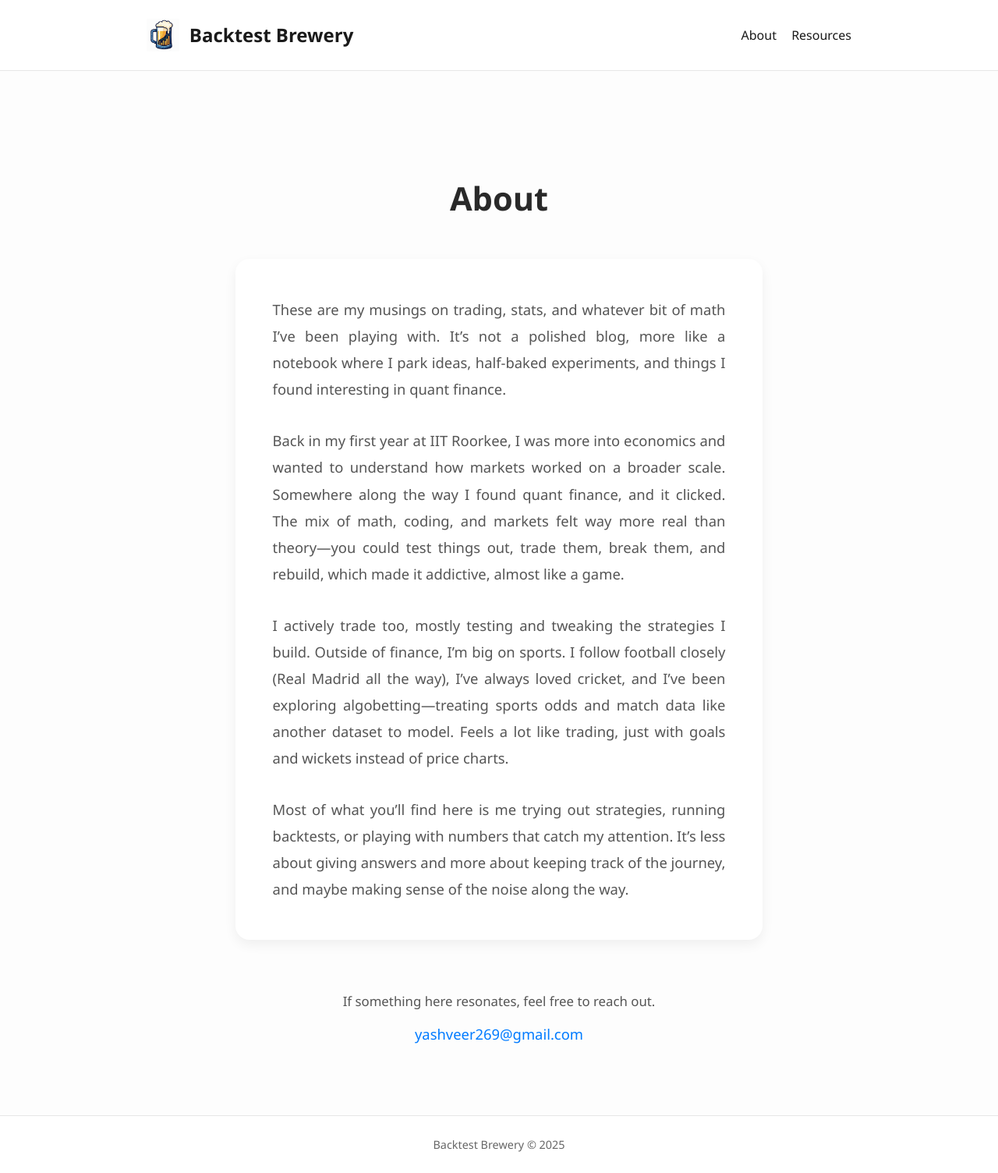
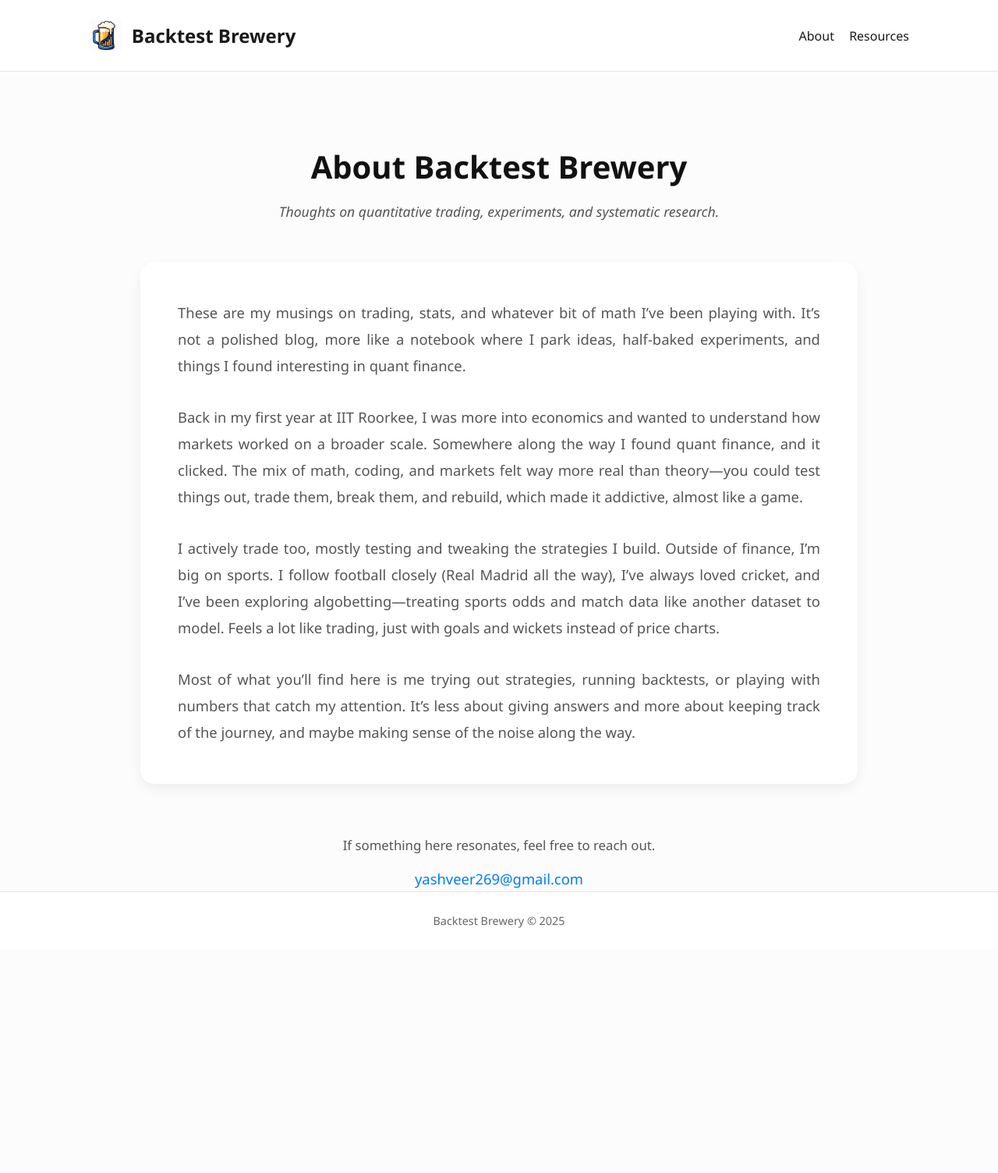
Before and after one commit to backtestbrewery/backtestbrewery.github.io, a Jekyll site: the page built from about.html, in a window 1280 px wide. Shown: the whole page at 78% size. Built offline with Jekyll 4.4.1, drawn with Linux system fonts in a browser that asks for light colours; after the commit the page ends 1218 px from its top, so only the background shows below that.

Commit message:
Update about.html

```diff
--- a/about.html
+++ b/about.html
@@ -3,9 +3,17 @@ layout: default
 title: About | Backtest Brewery
 ---
 
-<section class="about-section">
+<section class="hero">
   <div class="container">
-    <h1>About</h1>
+    <h1>About Backtest Brewery</h1>
+    <p class="subtitle">
+      Thoughts on quantitative trading, experiments, and systematic research.
+    </p>
+  </div>
+</section>
+
+<section class="content">
+  <div class="container newspaper about-section">
     <div class="about-card">
       <p>
         These are my musings on trading, stats, and whatever bit of math I’ve been playing with. It’s not a polished blog, more like a notebook where I park ideas, half-baked experiments, and things I found interesting in quant finance.
@@ -20,6 +28,7 @@ title: About | Backtest Brewery
         Most of what you’ll find here is me trying out strategies, running backtests, or playing with numbers that catch my attention. It’s less about giving answers and more about keeping track of the journey, and maybe making sense of the noise along the way.
       </p>
     </div>
+
     <div class="contact-me">
       <p>If something here resonates, feel free to reach out.</p>
       <a href="mailto:yashveer269@gmail.com" class="contact-link">yashveer269@gmail.com</a>
@@ -28,40 +37,44 @@ title: About | Backtest Brewery
 </section>
 
 <style>
-:root {
-  --background: #fdfdfd;
-  --text-primary: #292929;
-  --text-secondary: #555;
-  --border-color: #e0e0e0;
-  --accent: #007bff;
-}
-
+/* Global consistency with index page */
 body {
-  background: var(--background);
-  color: var(--text-primary);
-  line-height: 1.75;
+  font-family: "Georgia", "Times New Roman", serif;
+  color: #222;
+  background: #fcfcfc;
+  line-height: 1.8;
 }
 
 .container {
-  max-width: 1000px; /* ✅ match index page */
+  max-width: 1100px;
   margin: 0 auto;
-  padding: 0 3rem;   /* ✅ match index page */
+  padding: 0 1.5rem;
 }
 
-/* Section */
-.about-section {
-  padding: 6.5rem 2rem 5.5rem;
+/* Hero section */
+.hero {
+  text-align: center;
+  padding: 4rem 1.5rem 3rem;
 }
 
-.about-section h1 {
-  font-size: 2.6rem;
-  margin-bottom: 3.2rem;
-  color: var(--text-primary);
-  text-align: center;
+.hero h1 {
+  font-size: 2.5rem;
+  margin-bottom: 1rem;
+  color: #111;
   line-height: 1.3;
+  font-weight: bold;
 }
 
-/* Card */
+.hero .subtitle {
+  font-size: 1.1rem;
+  color: #555;
+  max-width: 680px;
+  margin: 0 auto;
+  line-height: 1.8;
+  font-style: italic;
+}
+
+/* About card */
 .about-card {
   background: #fff;
   padding: 3rem;
@@ -73,7 +86,7 @@ body {
 .about-card p {
   font-size: 1.15rem;
   margin-bottom: 2rem;
-  color: var(--text-secondary);
+  color: #555;
   line-height: 1.85;
   text-align: justify;
 }
@@ -90,56 +103,56 @@ body {
 
 .contact-me p {
   font-size: 1.05rem;
-  color: var(--text-secondary);
+  color: #555;
   margin-bottom: 0.7rem;
 }
 
 .contact-link {
   font-size: 1.15rem;
   font-weight: 500;
-  color: var(--accent);
+  color: #007bff;
   text-decoration: none;
   transition: color 0.25s ease;
 }
 
 .contact-link:hover {
-  color: var(--text-primary);
+  color: #111;
   text-decoration: underline;
 }
 
 /* Responsive */
-@media (max-width: 768px) {
+@media (max-width: 992px) {
   .container {
-    padding: 0 1.5rem; /* ✅ match index responsive */
+    padding: 0 1.5rem;
   }
-  .about-section h1 {
+  .hero h1 {
     font-size: 2.2rem;
   }
-  .about-card {
-    padding: 2.4rem;
-  }
-  .about-card p {
-    font-size: 1.05rem;
-    line-height: 1.8;
+  .hero .subtitle {
+    font-size: 1rem;
   }
 }
 
 @media (max-width: 600px) {
-  .about-section {
-    padding: 4.5rem 1rem 3.5rem;
+  .hero {
+    padding: 3rem 1rem 2rem;
   }
-  .about-section h1 {
-    font-size: 1.9rem;
+  .hero h1 {
+    font-size: 1.8rem;
+  }
+  .hero .subtitle {
+    font-size: 0.95rem;
+    line-height: 1.5;
   }
   .about-card {
-    padding: 1.8rem;
+    padding: 2rem;
     border-radius: 14px;
     margin-bottom: 3rem;
   }
   .about-card p {
     font-size: 1rem;
     line-height: 1.7;
-    text-align: left; /* easier reading on small screens */
+    text-align: left;
   }
   .contact-link {
     font-size: 1.05rem;
```
